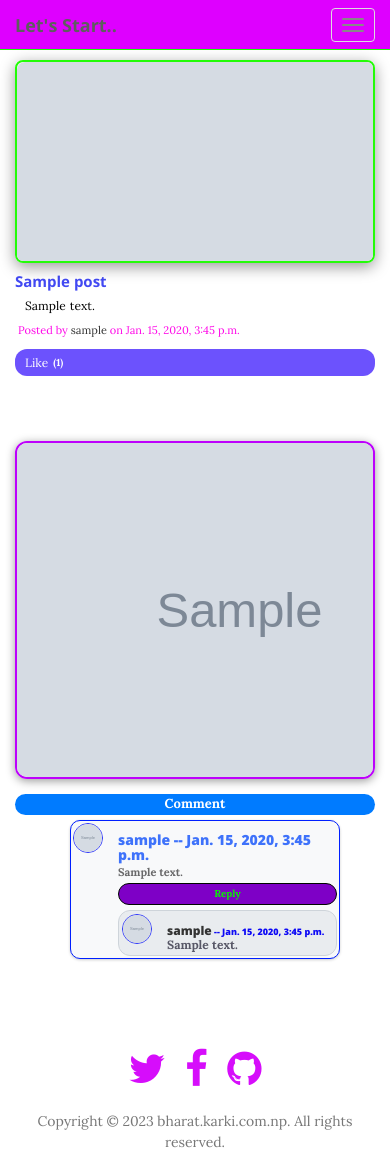
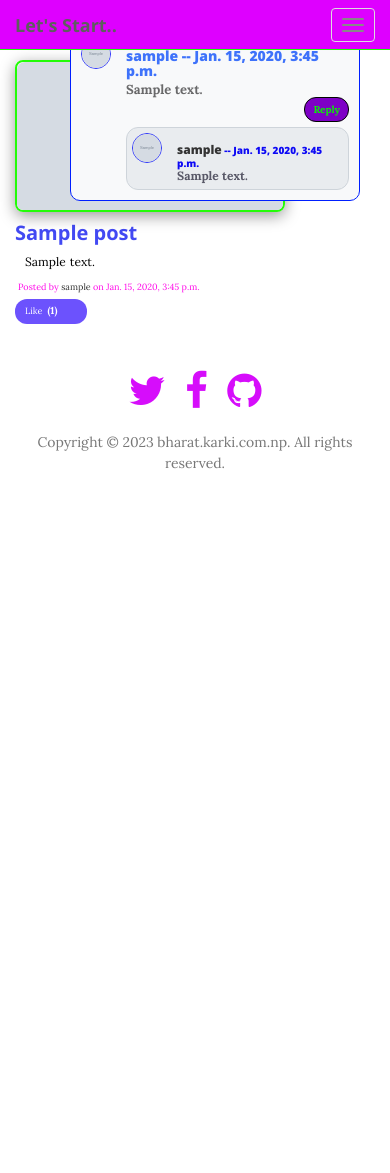
Before and after one commit to mebharat73/mebharat73.github.io, a Django app: page /blog/1/ in a window 390 px wide; the page is wider, and only the part inside the window is pictured. After the commit the page ends 469 px from the top of that part, so only its background shows below. Run offline with Django 5.2, Linux system fonts and the light colour scheme; tables that the repository leaves empty hold one stand-in row (values such as "Sample post"); grey boxes marked "Sample" are stand-in pictures; data that the repository does not hold is empty; some libraries are stand-ins or nearby versions.

Commit message:
Complete

```diff
--- a/web/templates/main/base.html
+++ b/web/templates/main/base.html
@@ -96,7 +96,7 @@
 }
 
 .navbar-custom .navbar-nav > li > a {
-  color: #ffffff; /* Link text color */
+  color: #ffe015; /* Link text color */
   padding: 15px 22px; /* Padding for links */
   font-size: 13px; /* Font size for links */
 }
@@ -107,18 +107,18 @@
 }
 
 .navbar-custom .dropdown-menu {
-  background-color: #e7ebe8; /* Dropdown background color */
+  background-color: #686bff; /* Dropdown background color */
   border: none; /* Remove border */
 }
 
 .navbar-custom .dropdown-menu > li > a {
-  color: #ffffff; /* Dropdown link color */
+  color: #09fd21 ; /* Dropdown link color */
   padding: 10px 20px; /* Padding for dropdown links */
 }
 
 .navbar-custom .dropdown-menu > li > a:hover {
-  background-color: #495057; /* Dropdown link hover color */
-  color: #ffffff; /* Dropdown link text color on hover */
+  background-color: #09fd21 ; /* Dropdown link hover color */
+  color: #cc09fd ; /* Dropdown link text color on hover */
 }
 
 
--- a/web/templates/main/blog_detail.html
+++ b/web/templates/main/blog_detail.html
@@ -553,155 +553,237 @@
     }
 
 
-    @media (max-width: 1200px) {
+/* Responsive Styles for 768px */
+@media (max-width: 768px) {
     .main-image {
-            width: 100%; /* Full width on smaller screens */
+        width: 70%; /* Full width for smaller screens */
         height: auto; /* Maintain aspect ratio */
     }
 
+    .section-heading {
+        font-size: 2.5rem; /* Smaller heading size */
+    }
+
     .blog-content {
-            width: 100%; /* Full width on smaller screens */
-            margin: 0 10px; /* Add some margin */
+        font-size: 1.4rem; /* Slightly smaller font size */
+        line-height: 1.2;
+        color: #000000;
+        text-align: justify;
+        margin: 0 1.5rem;
+        word-spacing: 0.1rem;
+        padding: 0;
+        margin-left: 5px;
+        width: 470px;
+
+    }
+
+
+
+
+    .post-meta {
+        font-size: 1rem; /* Smaller font size */
     }
 
     .sidebar {
-            width: 100%; /* Sidebar takes full width */
-            float: none; /* Remove float */
-            margin-left: 0; /* Reset margin */
-        }
-
-        .comment-box {
-            width: 100%; /* Full width for comment boxes */
-            margin: 10px 0; /* Space between comments */
-            padding: 5px; /* Reduce padding */
-            box-shadow: 0 2px 4px rgba(0, 0, 0, 0.1); /* Optional: Add shadow */
-        }
-
-        .reply-box {
-            width: 100%; /* Full width for replies */
-            margin-left: 0; /* Reset left margin for replies */
-            margin-top: 5px; /* Space above the reply */
-            padding: 5px; /* Reduce padding */
-        }
-
-        .comment-header,
-        .reply-header {
-            flex-direction: column; /* Stack header elements vertically */
-            align-items: flex-start; /* Align items to the start */
-        }
-
-        .created-at {
-            font-size: 9px; /* Smaller font for timestamp */
-        }
-
-        .comment-content {
-            font-size: 12px; /* Adjust font size for reply content */
-        }
-
-        .reply-btn,
-        .more-replies {
-            width: 100%; /* Full width for reply button and more replies */
-            margin-top: 5px; /* Space above button */
-        }
-    }
-
-    @media (max-width: 768px) {
-        .section-heading {
-            font-size: 2rem; /* Smaller font size for headings */
-        }
-
-        .blog-content {
-            font-size: 1.4rem; /* Adjust font size for readability */
-        }
-
-        .like-btn,
-        .comment-toggle-btn {
-            width: 100%; /* Full width buttons */
-            height: auto; /* Adjust height */
-            margin: 5px 0; /* Add margin between buttons */
+        width: 40%; /* Full width for sidebar */
+        float: none; /* Remove float for stacking */
+        margin-left: 500px; /* Reset margin */
+        margin-top: -560px;
     }
 
     .related-image {
-            width: 100%; /* Full width for related images */
+        width: 60%; /* Full width for related images */
         height: auto; /* Maintain aspect ratio */
     }
 
-        .comment-box {
-            padding: 10px; /* Adjust padding to your preference */
-            margin-left: 0; /* Reset left margin */
-            margin-top: 10px; /* Space above comment box */
-            width: calc(100% - 20px); /* Full width minus padding */
-            box-shadow: 0 1px 3px rgba(0, 0, 0, 0.2); /* Optional: Add shadow for better visibility */
+    .like-btn, .comment-toggle-btn {
+        width: 15%; /* Full width buttons */
+        font-size: 1rem; /* Smaller font size */
     }
 
-        .reply-box {
-            margin-left: 0; /* Reset left margin for replies */
-            margin-top: 5px; /* Space above the reply */
+
+    .comment-toggle-btn {
+        width: 15%; /* Full width on smaller screens */
+        margin-right: 0; /* Reset margin for alignment */
+        margin-top: 5px; /* Adjust margin for better spacing */
     }
 
-        .comment-header,
-        .reply-header {
-            flex-direction: column; /* Stack header elements vertically */
-            align-items: flex-start; /* Align items to the start */
+    .comment-form-container {
+        margin-left: 0; /* Reset margin for alignment */
+        padding: 10px; /* Increase padding for touch devices */
     }
 
-        .created-at {
-            font-size: 9px; /* Smaller font for timestamp */
-        }
-
-        .comment-content {
-            font-size: 10px; /* Adjust font size for reply content */
-        }
-
-        .reply-btn {
-            width: 100%; /* Width for reply button */
-            margin-top: 5px; /* Space above button */
-        }
-
-        .more-replies {
-            width: 100%; /* Width for more replies button */
-            margin-top: 5px; /* Space above button */
-        }
-    }
-
-    @media (max-width: 480px) {
-        .section-heading {
-            font-size: 1.5rem; /* Further reduce font size */
-        }
-
-        .blog-content {
-            font-size: 1.2rem; /* Further reduce font size */
+    .comment-form {
+        width: 100%; /* Full width on smaller screens */
     }
 
     .comment-form input[type="text"],
     .comment-form textarea {
         height: 40px; /* Adjust height for smaller screens */
-            width: 100%; /* Full width for input and textarea */
+        font-size: 12px; /* Decrease font size */
     }
+
     .comment-form button {
-            width: 100%; /* Full width for buttons */
+        width: 15%; /* Full width for button */
+        height: 30px; /* Adjust height for button */
+        font-size: 12px; /* Decrease font size */
+    }
+
+
+    .reply-form-container {
+        max-width: 100%; /* Make the reply form full width on smaller screens */
+        padding-left: 5px; /* Adjust padding for better spacing */
+        margin-top: 10px;
+    }
+
+    .reply-form-container input[type="text"],
+    .reply-form-container textarea {
+        height: 35px; /* Increase height for better usability on touch devices */
+        font-size: 12px; /* Decrease font size for smaller screens */
+    }
+
+    .reply-btn {
+        width: 15%; /* Full width on smaller screens */
+        height: 20px; /* Adjust height for button */
+        font-size: 10px; /* Adjust font size for smaller screens */
+    }
+
+
+
+
+
+
+
+    .reply-btn, .btn-reply, .more-replies {
+        width: 15%; /* Full width buttons */
+        font-size: 10px; /* Smaller font size */
     }
 
     .comment-box {
-            padding: 2px; /* Reduce padding to 2px */
-            font-size: 10px; /* Reduce font size to 10px */
+        width: 100%; /* Full width on smaller screens */
+        margin-left: 0; /* Reset margin for alignment */
+        padding: 15px; /* Increased padding for better spacing */
+        box-shadow: none; /* Remove shadow for simplicity */
     }
 
     .reply-box {
-            padding: 3px; /* Further reduce padding for replies */
-            width: 100%; /* Ensure reply boxes are full width */
+        margin-left: 20px; /* Adjust margin for replies on smaller screens */
+        width: calc(100% - 20px); /* Full width minus margin */
+        padding: 5px; /* Adjust padding for smaller screens */
+    }
 }
 
-        .comment-content {
-            font-size: 11px; /* Further adjust font size */
+/* Responsive Styles for 520px */
+/* Responsive Styles for 520px */
+@media (max-width: 520px) {
+    .main-image {
+        width: 75%; /* Full width for smaller screens */
+        height: auto; /* Maintain aspect ratio */
     }
 
-        .reply-btn,
-        .more-replies {
-            font-size: 10px; /* Smaller font size for buttons */
-            width: 100%; /* Full width for reply button and more replies */
+    .section-heading {
+        font-size: 2rem; /* Smaller heading size */
+    }
+
+    .blog-content {
+        font-size: 1.2rem; /* Further decrease font size */
+        line-height: 1.4; /* Slightly increase line height for readability */
+        color: #000000;
+        text-align: justify;
+        margin: 0 1rem; /* Adjust margins for smaller screens */
+        word-spacing: 0.1rem;
+        padding: 0;
+        width: 330px;
+    }
+
+    .post-meta {
+        font-size: 0.9rem; /* Smaller font size */
+    }
+
+    .sidebar {
+        width: 60%; /* Full width for sidebar */
+        float: none; /* Remove float for stacking */
+        margin-left: 350px; /* Reset margin */
+        margin-top: -510px; /* Reset margin */
+    }
+
+    .related-image {
+        width: 40%; /* Full width for related images */
+        height: auto; /* Maintain aspect ratio */
+    }
+
+    .like-btn, .comment-toggle-btn {
+        width: 20%; /* Full width buttons */
+        font-size: 0.9rem; /* Smaller font size */
+    }
+
+    .comment-toggle-btn {
+        width: 20%; /* Full width on smaller screens */
+        margin-right: 0; /* Reset margin for alignment */
+        margin-top: 5px; /* Adjust margin for better spacing */
+    }
+
+    .comment-form-container {
+        margin-left: 0; /* Reset margin for alignment */
+        margin-top: 30px;
+        padding: 5px; /* Decrease padding for compactness */
+    }
+
+    .comment-form {
+        width: 100%; /* Full width on smaller screens */
+    }
+
+    .comment-form input[type="text"],
+    .comment-form textarea {
+        height: 35px; /* Adjust height for smaller screens */
+        font-size: 11px; /* Decrease font size */
+    }
+
+    .comment-form button {
+        width: 20%; /* Full width for button */
+        height: 20px; /* Adjust height for button */
+        font-size: 8px; /* Decrease font size */
+    }
+
+    .reply-form-container {
+        max-width: 100%; /* Make the reply form full width on smaller screens */
+        padding-left: 5px; /* Adjust padding for better spacing */
+        margin-top: 10px;
+    }
+
+    .reply-form-container input[type="text"],
+    .reply-form-container textarea {
+        height: 30px; /* Adjust height for better usability on touch devices */
+        font-size: 11px; /* Decrease font size for smaller screens */
+    }
+
+    .reply-btn {
+        width: 20%; /* Full width on smaller screens */
+        height: 25px; /* Adjust height for button */
+        font-size: 10px; /* Adjust font size for smaller screens */
+    }
+
+    .reply-btn, .btn-reply, .more-replies {
+        width: 20%; /* Full width buttons */
+        font-size: 10px; /* Smaller font size */
+    }
+
+    .comment-box {
+        width: 100%; /* Full width on smaller screens */
+        margin-left: 0; /* Reset margin for alignment */
+        margin-bottom: 90px;
+        padding: 10px; /* Decreased padding for compactness */
+        box-shadow: none; /* Remove shadow for simplicity */
+    }
+
+    .reply-box {
+        margin-left: 0; /* Remove left margin for replies */
+        width: 100%; /* Full width */
+        padding: 5px; /* Adjust padding for smaller screens */
     }
 }
+
+/* Responsive Styles for 480px */
 
 
 </style>
```
Also changed, not shown: web/templates/main/home.html (+38 -84 lines). Lines whose indentation alone changed are shown as unchanged.
